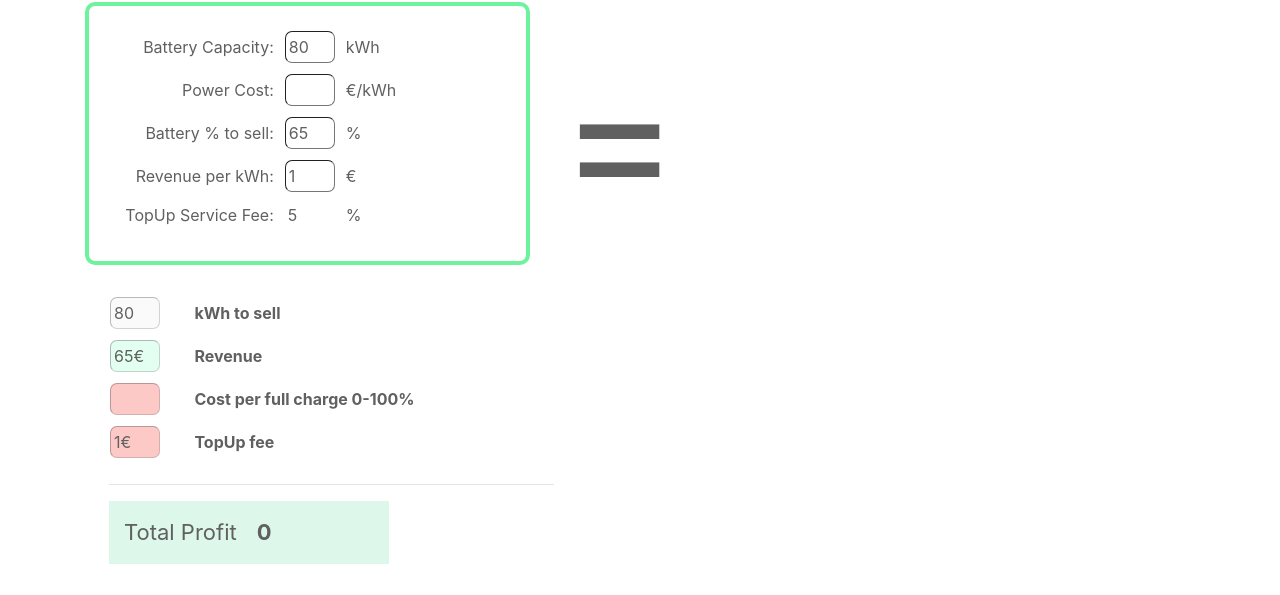
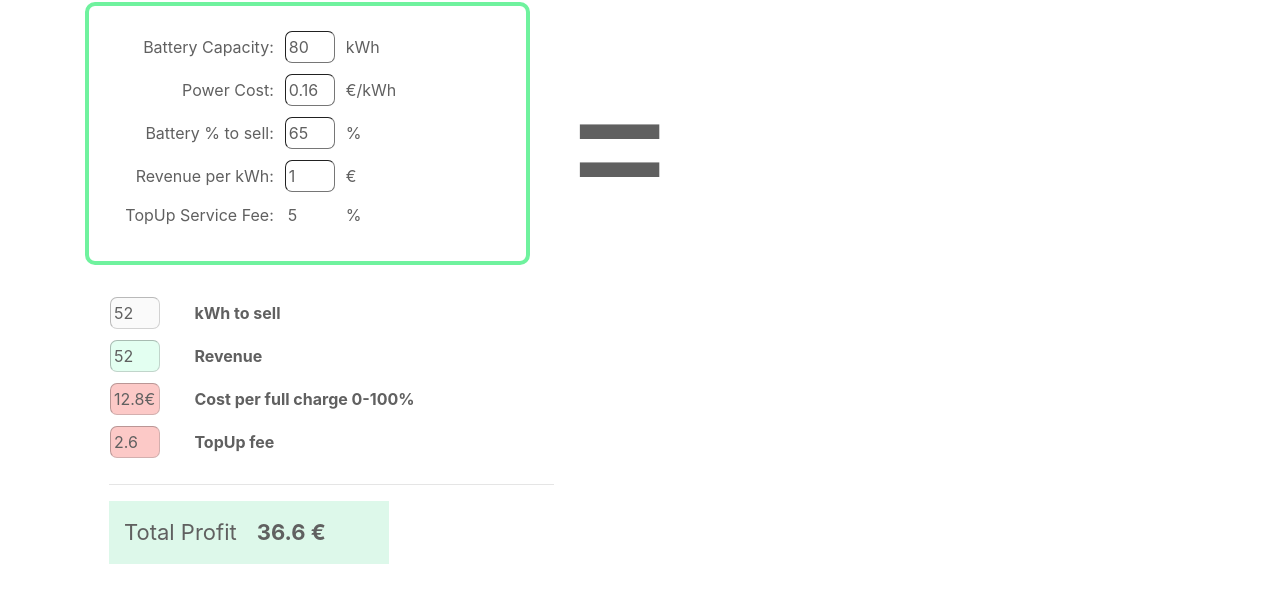
Before and after one commit to TeamE2E/ProfitCalculator, a plain HTML site: page index.html in a window 1280 px wide. Shown: the part 165-760 px from the top of the page. Drawn offline with nearby package versions, Linux system fonts and the light colour scheme.

Commit message:
Default kWh Price

```diff
--- a/index.html
+++ b/index.html
@@ -23,7 +23,7 @@
     <div style="margin: 1.5em; color: #606060;">
     <table class="leftTable">
       <tr><td>Battery Capacity:</td><td><input id="battery_size" class="roundedInput" onkeyup="convert()" value="80"></td><td>kWh</td></tr>
- <tr><td>Power Cost:</td><td><input id="power_cost" class="roundedInput" onkeyup="convert()"></td><td>€/kWh</td></tr>
+ <tr><td>Power Cost:</td><td><input id="power_cost" class="roundedInput" onkeyup="convert()" value="0.16"></td><td>€/kWh</td></tr>
   <tr><td>Battery % to sell:</td><td><input id="usable" class="roundedInput" onkeyup="convert()" value="65"></td><td>%</td></tr>
  <tr><td>Revenue per kWh:</td><td><input id="revenue" class="roundedInput" onkeyup="convert()" value="1"></td><td>€</td></tr>
  <tr><td>TopUp Service Fee:</td><td><span id="fee" class="roundedInput" onkeyup="convert()">5</span></td><td>%</td></tr>
@@ -56,6 +56,7 @@
     <span style="float:right; color: white; line-height: 40px; margin-right:5px; font-size: 25px;"> © 2017 TopUp<span>
     </footer>
     <script>
+    convert();
 function convert() {
   battery_size = document.getElementById("battery_size").value
   power_cost = document.getElementById("power_cost").value
```
